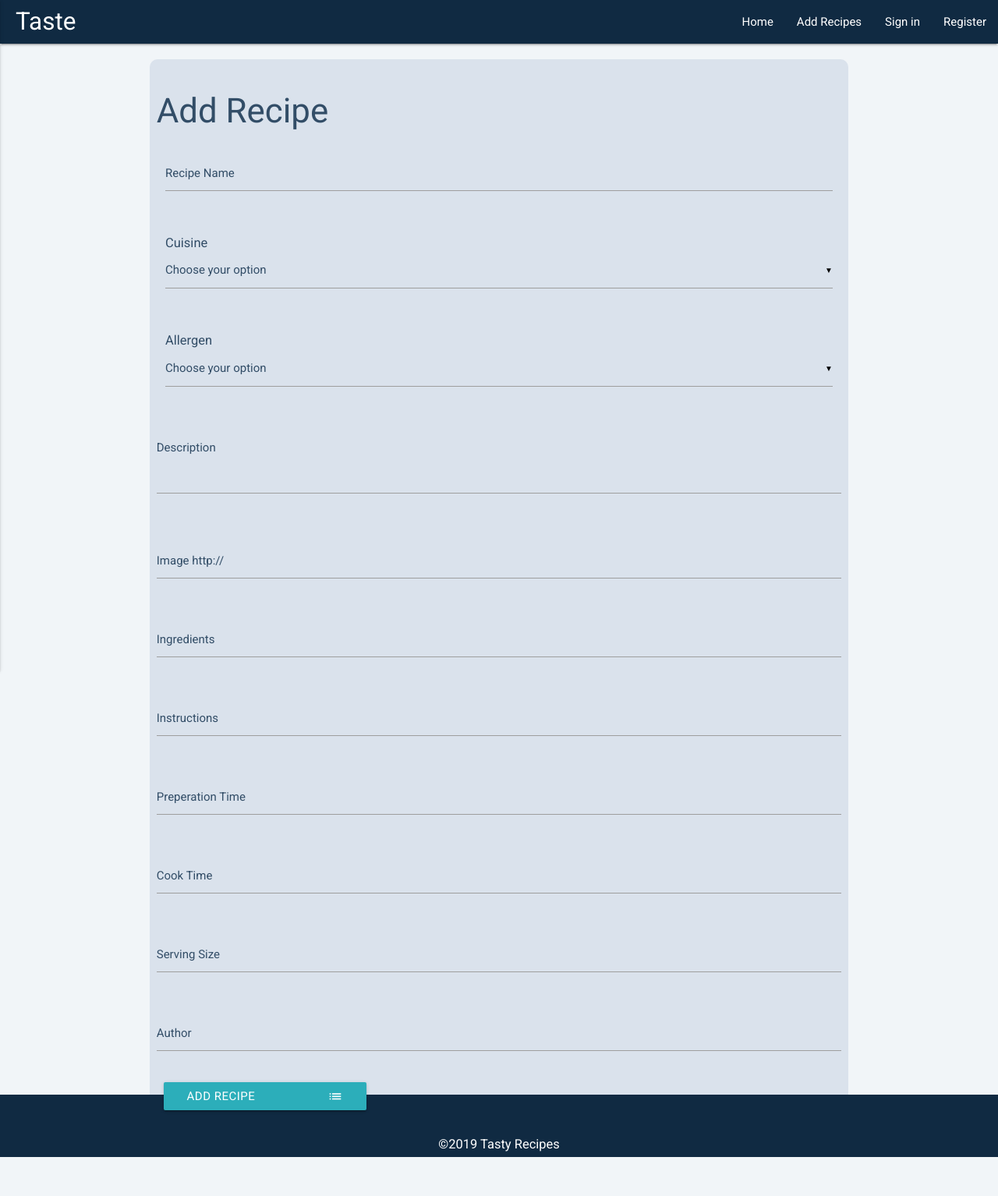
After one commit to CaseyScott/taste-recipe, a Flask app: page /add_recipe in a window 1280 px wide. The commit adds this page. Shown: the whole page at 78% size. Run offline with Flask 2, Linux system fonts and the light colour scheme; some libraries are stand-ins or nearby versions.

Commit message:
added footer and navbar files to add in as block content

```diff
--- a/app.py
+++ b/app.py
@@ -12,6 +12,50 @@ app.config['MONGO_URI'] = ('mongodb+srv://casey:rOOtUser@cluster0-uoefk.mongodb.
 
 mongo = PyMongo(app)
 
+
+# List of the cuisine categories
+cuisines_json = []
+with open("data/cuisine_category.json", "r") as file:
+    cuisines_json = json.load(file)
+
+
+
+# List of the allergen categories
+allergens_json = []
+with open("data/allergen_category.json", "r") as file:
+    allergens_json = json.load(file)
+
+
+def recipe_database():
+    data = {
+        "name": request.form.get('name'),
+        "cuisine": request.form.getlist('cuisine'),
+        "allergens": request.form.getlist('allergens'),
+        "description": request.form.get('description'),
+        "ingredients": request.form.getlist('ingredient'),
+        "instructions": request.form.getlist('instruction'),
+        "prep_time": request.form.get('prep_time'),
+        "cook_time": request.form.get('cook_time'),
+        "recipe_yield": request.form.get('recipe_yield'),
+        "author": request.form.get('author'),
+        "image": request.form.get('image'),
+        "username": session['user']
+    }
+    return data
+
+
+def registration_form():
+    data = {
+        "first_name": request.form.get('register_first_name'),
+        "last_name": request.form.get('register_last_name'),
+        "username": request.form.get('register_username'),
+        "email": request.form.get('register_email'),
+        "password": request.form.get('register_password'),
+        "liked_recipes": []
+    }
+    return data
+
+
 #---- Tasks ---------
 
 @app.route('/')
@@ -20,9 +64,16 @@ def get_tasks():
     return render_template('tasks.html', tasks=mongo.db.tasks.find())
 
 #-------------------------------edited for recipe
-@app.route('/add_task')
-def add_task():
-    return render_template('addtask.html', cuisines=mongo.db.cuisines.find())
+@app.route("/add_recipe")
+def add_recipe():
+    return render_template(
+        "add_recipe.html",
+        cuisines_json=cuisines_json,
+        allergens_json=allergens_json)
+
+
+##@app.route("/insert_recipe", methods=['POST'])
+##def insert_recipe():
 
 
 @app.route('/insert_task', methods=['POST'])
--- a/static/css/style.css
+++ b/static/css/style.css
@@ -17,13 +17,13 @@ hsl(186, 100%, 94%) lightest
 /* Blue Grey
 hsl(209, 61%, 16%) darkest
 hsl(211, 39%, 23%)
-hsl(209, 34%, 30%)
+hsl(209, 34%, 30%) /8/
 hsl(209, 28%, 39%)
 hsl(210, 22%, 49%)
 hsl(209, 23%, 60%)
 hsl(211, 27%, 70%)
 hsl(210, 31%, 80%)
-hsl(212, 33%, 89%)
+hsl(212, 33%, 89%) /2/
 hsl(210, 36%, 96%) lightest
 */
 
@@ -44,6 +44,14 @@ hsl(210, 36%, 96%) lightest
 /* border radius */
 
 
+h1,
+h2,
+h3,
+h4,
+h5,
+h6 {
+  font-family: 'Roboto', sans-serif;
+}
 
 /*--------------------------------------- nav bar */
 nav .brand-logo{
@@ -52,13 +60,13 @@ nav .brand-logo{
   display: inline-block;
   font-size: 2.1rem;
   padding: 0;
-  background-color: hsl(209, 61%, 16%);
+  background-color: hsl(209, 61%, 16%); /*darkest*/
   margin-left: 20px;
 }
 
 nav  {
   color: #fff;
-  background-color: hsl(209, 61%, 16%);
+  background-color: hsl(209, 61%, 16%); /*darkest*/
   width: 100%;
   height: 56px;
   line-height: 56px;
@@ -69,8 +77,8 @@ nav  {
 /*---------------------------------------- footer */
 footer, container-fluid centering {
   position: absolute;
-  background-color: hsl(209, 61%, 16%);
-  height: 130px;
+  background-color: hsl(209, 61%, 16%); /*darkest*/
+  height: 80px;
   width: 100%;
   margin-top: 20px;
   bottom: 0;
@@ -97,7 +105,7 @@ html {
 
 body {
   margin: 0 0 150px;
-  background-color: hsl(210, 36%, 96%);
+  background-color: hsl(210, 36%, 96%); /*lightest*/
   position: relative;
   height: 100%;
   margin: 0;
@@ -110,11 +118,28 @@ body {
 }
 
 .main-container {
-background-color: hsl(212, 33%, 89%);
+background-color: hsl(212, 33%, 89%); /*2*/
 padding: 20px;
 margin-top: 20px;
 margin-bottom: 50px;
 border-radius: 10px;
-box-shadow: 0 5px 15px hsla(0,0%, 0% .2);
+box-shadow: 0 5px 15px hsla(0,0%, 0% .2); /*middle size*/
 
 }
+
+/*------------------------------------Add recipe page*/
+
+ .main-container {
+  color: hsl(209, 34%, 30%); /*8*/
+ }
+
+.input-field label {
+  color: hsl(209, 34%, 30%); /*8*/
+}
+
+.btn {            /*.btn may need to be renamed for other buttons */
+  text-decoration: none;
+  color: #fff;
+  background-color: hsl(185, 62%, 45%); /*6*/
+  margin-left: 20px;
+}
--- a/templates/addtask.html
+++ b/templates/add_recipe.html
@@ -1,27 +1,29 @@
-{% extends 'base.html' %} {% block content %}
+{% extends 'base.html' %} {% block nav %} {% include 'navbar.html' %} {% endblock %} {% block content %}
 
-<main class="container main-container margin-top-20">
+<main class="container main-container">
 <div class="row">
     <div class="col-xs-12">
       <h3>Add Recipe</h3>
-    <form action="{{url_for('insert_task')}}" method='POST' class="col m6">
+    <form action="{{url_for('insert_task')}}" method='POST' class="col s12">
 
       <!-- Recipe Name -->
       <div class="row">
           <div class="input-field col s12">
               <input id="task_name" name='task_name' type="text" class="validate">
-              <label for="icon_prefix">Recipe Name</label>
+              <label>Recipe Name</label>
           </div>
       </div>
 
       <!-- Select Cuisine -->
       <div class="row">
           <div class="input-field cuisine_field col s12">
+              <legend>Cuisine</legend>
               <select id="cuisine" name="cuisine">
                   <option value="" disabled selected>Choose your option</option>
-                  {% for item in cuisine %}
-                      <option value="{{ item.cuisine }}">{{ item.cuisine }}</option>
+                  {% for item in cuisines_json.cuisine|sort %}
+                      <option value="{{ item }}">{{ item| title }}</option>
                   {% endfor %}
+                  <label>cuisine</label>
               </select>
           </div>
       </div>
@@ -29,75 +31,81 @@
       <!-- Select Allergen -->
       <div class="row">
           <div class="input-field allergen_field col s12">
+              <legend>Allergen</legend>
               <select id="cuisine" name="cuisine">
                   <option value="" disabled selected>Choose your option</option>
-                  {% for item in allergen %}
+                  {% for item in allergens_json %}
                     <div class='allergen_checkbox'>
                       <input class="{{ item }}"  name="allergens" type="checkbox" value="{{ item }}">
-                      <p class="{{ item }}1">{{ item }}</p>
                     </div>
                   {% endfor%}
               </select>
           </div>
       </div>
 
-      <!-- Recipe Description -->
+      <!--  Description -->
       <div class="row">
           <div class="input-field col s12">
               <textarea name='task_description' id='task_description' class='materialize-textarea'></textarea>
-              <label for="icon_telephone">Task Description</label>
+              <label>Description</label>
           </div>
       </div>
 
       <!-- Image -->
       <div class="row">
           <div class="input-field col s12">
-              <input required oninput="return checkImageExists()" type="url" name="image" id="image" placeholder="http://url">
-              <label for="icon_telephone">Image URL</label>
+              <input required oninput="return checkImageExists()" type="url" name="image" id="image">
+              <label>Image http://</label>
           </div>
       </div>
 
       <!-- Ingredients -->
       <div class="row">
           <div class="input-field col s12">
-              <input required type="text" name="ingredient" class="ingredients" id="ingredients" placeholder="Ingredient" /><br>
+              <input required type="text" name="ingredient" class="ingredients" id="ingredients"/><br>
               <div class="spacer inline"></div>
+              <label>Ingredients</label>
           </div>
       </div>
 
       <!-- Instructions -->
       <div class="row">
           <div class="input-field col s12">
-              <input required type="text" name="instruction" class="instructions" id="instructions" placeholder="Instruction" /><br>
+              <input required type="text" name="instruction" class="instructions" id="instructions"/><br>
               <div class="spacer inline"></div>
+              <label>Instructions</label>
           </div>
       </div>
 
       <!-- Prep Time -->
       <div class="row">
           <div class="input-field col s12">
-              <input required type="text" name="prep_time" id="prep_time" placeholder="Prep Time" />
+              <input required type="text" name="prep_time" id="prep_time"/>
+              <label>Preperation Time</label>
           </div>
       </div>
 
       <!-- Cook Time -->
       <div class="row">
           <div class="input-field col s12">
-              <input required type="text" name="cook_time" id="cook_time" placeholder="Cook Time" />
+              <input required type="text" name="cook_time" id="cook_time"/>
+              <label>Cook Time</label>
           </div>
       </div>
 
-      <!-- Recipe Yield -->
+      <!-- Recipe Serving Size -->
       <div class="row">
           <div class="input-field col s12">
-              <input required type="number" name="recipe_yield" id="recipe_yield" placeholder="Servings" />
+              <input required type="number" name="recipe_yield" id="recipe_yield"/>
+              <label>Serving Size</label>
           </div>
       </div>
 
       <!-- Author -->
       <div class="row">
           <div class="input-field col s12">
-              <input required type="text" value="" name="author" id="author" placeholder="Author" />
+              <input required type="text" value="" name="author" id="author"/>
+              <label>Author</label>
           </div>
       </div>
 
@@ -111,4 +119,4 @@
     </form>
 </div>
 </main>
-{% endblock %}
+{% endblock %} {% block footer %} {% include 'footer.html' %} {% endblock %}
--- a/templates/base.html
+++ b/templates/base.html
@@ -8,29 +8,11 @@
 </head>
 
 <body>
-    <header>
-        <nav>
-            <div class="nav-wrapper">
-                <a href="{{url_for('get_tasks')}}" class="brand-logo">Taste</a>
-                <a href="#" data-activates="mobile-demo" class="button-collapse"><i class="material-icons">menu</i></a>
-                <ul id="nav-mobile" class="right hide-on-med-and-down">
-                    <li><a href="{{url_for('get_tasks')}}">Home</a></li>
-                    <li><a href="{{url_for('add_task')}}">Recipes</a></li>
-                    <li><a href="{{url_for('get_categories')}}">Sign in</a></li>
-                    <li><a href="{{url_for('get_categories')}}">Register</a></li>
-                </ul>
-                <ul class="side-nav" id="mobile-demo">
-                    <li><a href="{{url_for('get_tasks')}}">Home</a></li>
-                    <li><a href="{{url_for('add_task')}}">Recipes</a></li>
-                    <li><a href="{{url_for('get_categories')}}">Sign in</a></li>
-                    <li><a href="{{url_for('get_categories')}}">Register</a></li>
-                </ul>
-            </div>
-        </nav>
-    </header>
-    <div class="container">
-        {% block content %} {% endblock %}
-    </div>
+    {% block nav %} {% endblock %} {% block content %} {% endblock %} {% block footer %} {% endblock %}
+
+
+    <!-- jQuery -->
+
     <script src="https://cdnjs.cloudflare.com/ajax/libs/jquery/3.4.1/jquery.min.js"></script>
     <script src="https://cdnjs.cloudflare.com/ajax/libs/materialize/0.100.2/js/materialize.min.js"></script>
     <script type="text/javascript">
--- /dev/null
+++ b/templates/footer.html
@@ -0,0 +1,7 @@
+<footer class="container-fluid centering">
+  <div class=" col-xs-12">
+    <a href="#" target="_blank"><i id="github-icon" class="fab fa-github"></i></a>
+      <br>
+      <p class="web-developer">©2019 Tasty Recipes</p>
+  </div>
+</footer>
--- /dev/null
+++ b/templates/navbar.html
@@ -0,0 +1,20 @@
+<header>
+  <nav>
+      <div class="nav-wrapper">
+          <a href="{{url_for('get_tasks')}}" class="brand-logo">Taste</a>
+          <a href="#" data-activates="mobile-demo" class="button-collapse"><i class="material-icons">menu</i></a>
+          <ul id="nav-mobile" class="right hide-on-med-and-down">
+              <li><a href="{{url_for('get_tasks')}}">Home</a></li>
+              <li><a href="{{url_for('add_recipe')}}">Add Recipes</a></li>
+              <li><a href="{{url_for('get_categories')}}">Sign in</a></li>
+              <li><a href="{{url_for('get_categories')}}">Register</a></li>
+          </ul>
+          <ul class="side-nav" id="mobile-demo">
+              <li><a href="{{url_for('get_tasks')}}">Home</a></li>
+              <li><a href="{{url_for('add_recipe')}}">Add Recipes</a></li>
+              <li><a href="{{url_for('get_categories')}}">Sign in</a></li>
+              <li><a href="{{url_for('get_categories')}}">Register</a></li>
+          </ul>
+      </div>
+  </nav>
+</header>
--- a/templates/tasks.html
+++ b/templates/tasks.html
@@ -9,6 +9,7 @@
             <div class="col s2">
                 <div class="inline_actions">
                     <a href="{{ url_for('delete_task', task_id = task._id) }}" class="waves-effect waves-light btn btn_small">Done</a>
+
                     <a href="{{ url_for('edit_task', task_id = task._id) }}" class="waves-effect waves-light btn btn_small blue">Edit</a>
                 </div>
             </div>
```
Also changed, not shown: app2.py (deleted, +0 -108 lines), templates/addrecipes.html (deleted, +0 -107 lines).
